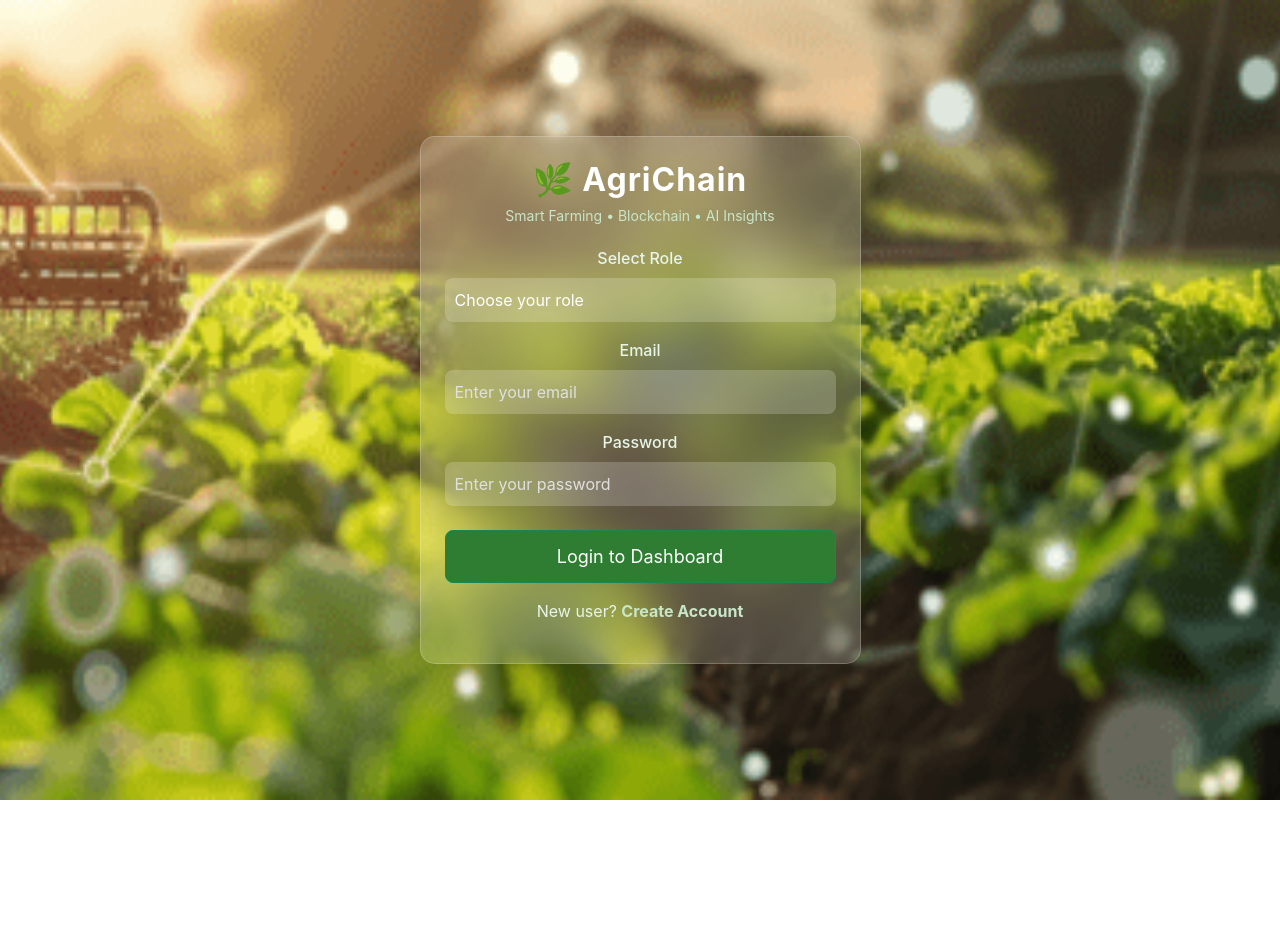
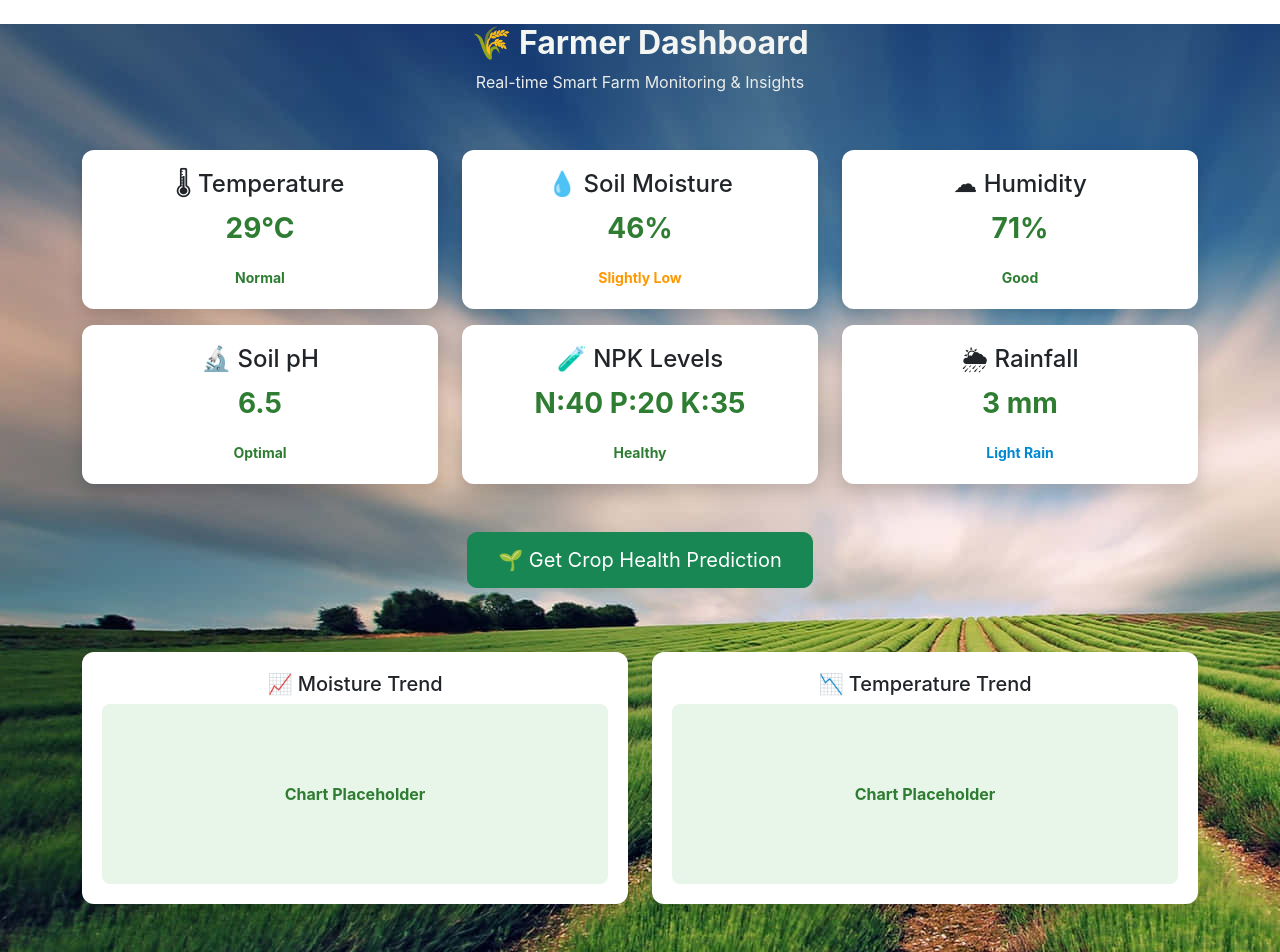
Before and after one commit to alfinroy05/Farm-management-frontend, a React (Create React App) app: page / in a window 1280 px wide. Shown: the top 952 px of the page. Before the commit the page ends 800 px from the top, so only its background shows below. Built offline with nearby package versions, Linux system fonts and the light colour scheme.

Commit message:
dashboard n css done!

```diff
--- a/src/App.js
+++ b/src/App.js
@@ -1,11 +1,13 @@
 import logo from './logo.svg';
 import './App.css';
 import Login from './Pages/Login';
+import Dashboard from './Pages/Dashboard';
 
 function App() {
   return (
     <div className="App">
-      <Login />
+
+      <Dashboard/>
     </div>
   );
 }
--- a/src/Pages/Dashboard.jsx
+++ b/src/Pages/Dashboard.jsx
@@ -1,15 +1,118 @@
 import React from 'react'
+import "../styles/dashboard.css"; // Custom dashboard styling
 
 const Dashboard = () => {
   return (
-    <div>
-        <div className="container">
-            <div className="row">
-                <div className="col col-12 col-sm-12 col-md-12 col-lg-12 col-xl-12 col-xxl-12">
-                    <h1 className="text-center mt-5">Welcome to the Dashboard</h1>
-                </div>
+    <div className="dashboard-bg">
+
+      <div className="container mt-4">
+
+        {/* Header */}
+        <div className="row">
+          <div className="col col-12 text-center">
+            <h1 className="dashboard-title">🌾 Farmer Dashboard</h1>
+            <p className="dashboard-subtitle">
+              Real-time Smart Farm Monitoring & Insights
+            </p>
+          </div>
+        </div>
+
+        {/* Sensor Cards */}
+        <div className="row mt-4">
+
+          <div className="col col-12 col-sm-6 col-md-4 mt-3">
+            <div className="sensor-card shadow">
+              <h4>🌡 Temperature</h4>
+              <p className="sensor-value">29°C</p>
+              <small className="status-good">Normal</small>
             </div>
+          </div>
+
+          <div className="col col-12 col-sm-6 col-md-4 mt-3">
+            <div className="sensor-card shadow">
+              <h4>💧 Soil Moisture</h4>
+              <p className="sensor-value">46%</p>
+              <small className="status-warning">Slightly Low</small>
+            </div>
+          </div>
+
+          <div className="col col-12 col-sm-6 col-md-4 mt-3">
+            <div className="sensor-card shadow">
+              <h4>☁ Humidity</h4>
+              <p className="sensor-value">71%</p>
+              <small className="status-good">Good</small>
+            </div>
+          </div>
+
+          <div className="col col-12 col-sm-6 col-md-4 mt-3">
+            <div className="sensor-card shadow">
+              <h4>🔬 Soil pH</h4>
+              <p className="sensor-value">6.5</p>
+              <small className="status-good">Optimal</small>
+            </div>
+          </div>
+
+          <div className="col col-12 col-sm-6 col-md-4 mt-3">
+            <div className="sensor-card shadow">
+              <h4>🧪 NPK Levels</h4>
+              <p className="sensor-value">N:40 P:20 K:35</p>
+              <small className="status-good">Healthy</small>
+            </div>
+          </div>
+
+          <div className="col col-12 col-sm-6 col-md-4 mt-3">
+            <div className="sensor-card shadow">
+              <h4>🌦 Rainfall</h4>
+              <p className="sensor-value">3 mm</p>
+              <small className="status-info">Light Rain</small>
+            </div>
+          </div>
+
         </div>
+
+        {/* Prediction Button */}
+        <div className="row mt-5">
+          <div className="col col-12 text-center">
+            <button className="btn btn-success predict-btn">
+              🌱 Get Crop Health Prediction
+            </button>
+          </div>
+        </div>
+
+        {/* Charts Section */}
+        <div className="row mt-5">
+
+          <div className="col col-12 col-md-6 mt-3">
+            <div className="chart-card shadow">
+              <h5>📈 Moisture Trend</h5>
+              <div className="chart-placeholder">Chart Placeholder</div>
+            </div>
+          </div>
+
+          <div className="col col-12 col-md-6 mt-3">
+            <div className="chart-card shadow">
+              <h5>📉 Temperature Trend</h5>
+              <div className="chart-placeholder">Chart Placeholder</div>
+            </div>
+          </div>
+
+        </div>
+
+        {/* Alerts */}
+        <div className="row mt-5">
+          <div className="col col-12">
+            <div className="alert-card shadow">
+              <h5>⚠ Farm Alerts</h5>
+              <ul>
+                <li>Soil Moisture is slightly low today.</li>
+                <li>Rain expected in 48 hours — irrigation adjustment recommended.</li>
+              </ul>
+            </div>
+          </div>
+        </div>
+
+      </div>
+
     </div>
   )
 }
--- a/src/styles/dashboard.css
+++ b/src/styles/dashboard.css
@@ -0,0 +1,73 @@
+.dashboard-bg {
+  background: url("../assets/images/dashboard.jpg");;
+  min-height: 100vh;
+  padding-bottom: 50px;
+}
+
+.dashboard-title {
+  font-size: 32px;
+  font-weight: bold;
+  color: #f2f5f2;
+}
+
+.dashboard-subtitle {
+  color: #e9ece9;
+  font-size: 16px;
+}
+
+.sensor-card {
+  background: white;
+  border-radius: 12px;
+  padding: 20px;
+  text-align: center;
+}
+
+.sensor-value {
+  font-size: 28px;
+  font-weight: bold;
+  color: #2e7d32;
+}
+
+.status-good {
+  color: #2e7d32;
+  font-weight: bold;
+}
+
+.status-warning {
+  color: #ff9800;
+  font-weight: bold;
+}
+
+.status-info {
+  color: #0288d1;
+  font-weight: bold;
+}
+
+.predict-btn {
+  font-size: 20px;
+  padding: 12px 30px;
+  border-radius: 10px;
+}
+
+.chart-card {
+  background: white;
+  border-radius: 12px;
+  padding: 20px;
+}
+
+.chart-placeholder {
+  background: #e8f5e9;
+  height: 180px;
+  border-radius: 8px;
+  display: flex;
+  justify-content: center;
+  align-items: center;
+  color: #2e7d32;
+  font-weight: bold;
+}
+
+.alert-card {
+  background: #fff3e0;
+  padding: 20px;
+  border-radius: 12px;
+}
```
Also changed, not shown: src/assets/images/dashboard.jpg (added).
